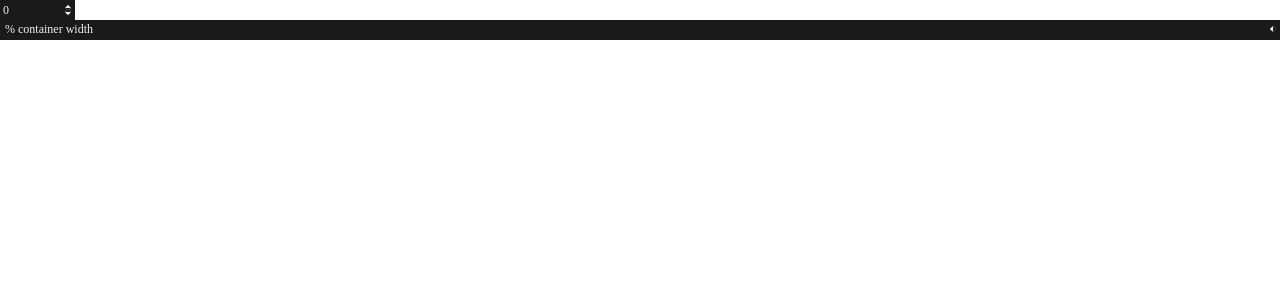
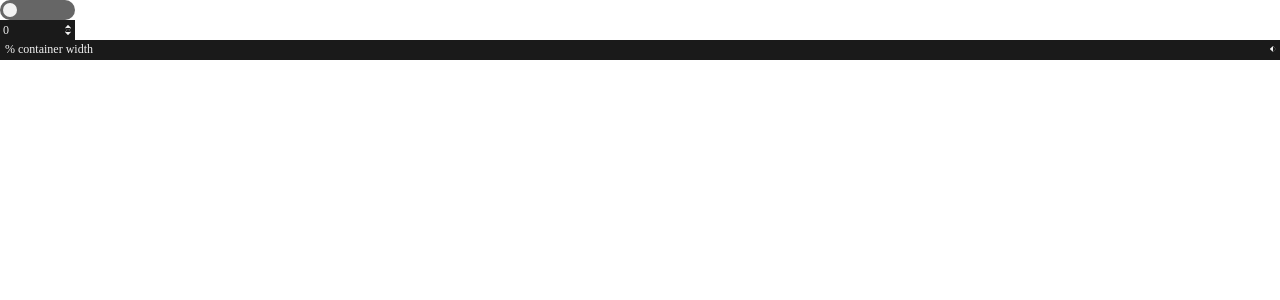
Before and after one commit to simonsteer/youcan, a React (Create React App) app: page / in a window 1280 px wide. Shown: the top 300 px of the page. Built offline with nearby package versions, Linux system fonts and the light colour scheme; what normalizr would draw is missing.

Commit message:
adds Toggle component

```diff
--- a/src/App.tsx
+++ b/src/App.tsx
@@ -1,10 +1,11 @@
 import React from 'react'
 import { Provider } from 'react-redux'
 import store from './reducers/store'
-import { NumericInput, DropdownSelect } from './components/Inputs'
+import { Toggle, NumericInput, DropdownSelect } from './components/Inputs'
 
 const App = () => (
   <Provider store={store}>
+    <Toggle onChange={console.log} />
     <NumericInput onChange={console.log} />
     <DropdownSelect
       options={[
--- /dev/null
+++ b/src/components/Inputs/Toggle.tsx
@@ -0,0 +1,45 @@
+import React, { useState } from 'react'
+import styled from 'styled-components'
+import Flex from '../Flex'
+import { COLORS } from '../constants'
+
+export interface ToggleProps {
+  initialValue?: boolean
+  onChange: (value: boolean) => void
+}
+
+export const Toggle = ({ initialValue = false, onChange }: ToggleProps) => {
+  const [isToggled, setIsToggled] = useState(initialValue)
+
+  const handleClick = () => {
+    const nextValue = !isToggled
+    setIsToggled(nextValue)
+    onChange(nextValue)
+  }
+
+  return (
+    <Container onClick={handleClick} isToggled={isToggled}>
+      <Switch />
+    </Container>
+  )
+}
+
+const Switch = styled.div`
+  width: 14px;
+  height: 14px;
+  border-radius: 7px;
+  background: ${COLORS.white};
+`
+
+const Container = styled(Flex)<{ isToggled: boolean }>`
+  width: 75px;
+  height: 20px;
+  border-radius: 10px;
+  padding: 3px;
+  transition: background-color 0.2s;
+  background: ${({ isToggled }) => (isToggled ? '#22b573' : COLORS.grey)};
+  ${Switch} {
+    transition: transform 0.2s;
+    transform: translateX(${({ isToggled }) => (isToggled ? 55 : 0)}px);
+  }
+`
--- a/src/components/Inputs/index.ts
+++ b/src/components/Inputs/index.ts
@@ -1,2 +1,3 @@
 export { NumericInput } from './NumericInput'
 export { DropdownSelect } from './DropdownSelect'
+export { Toggle } from './Toggle'
```
